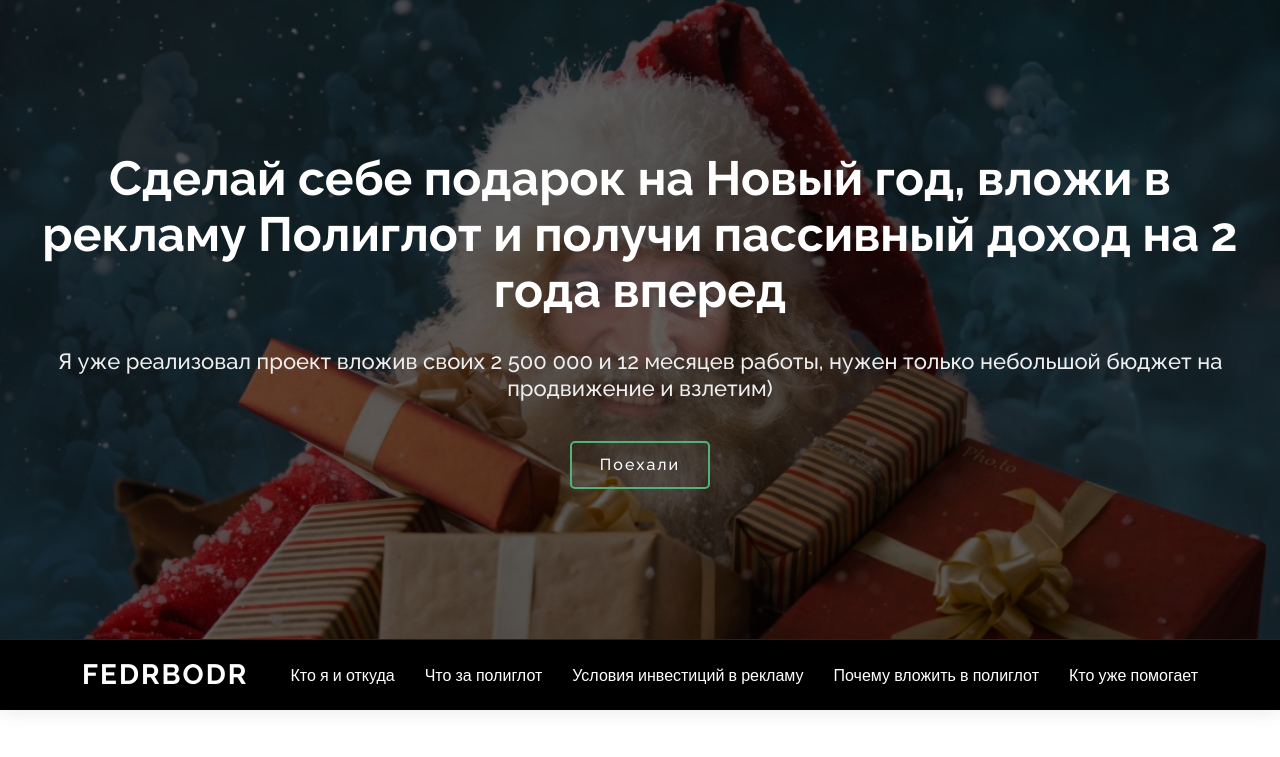
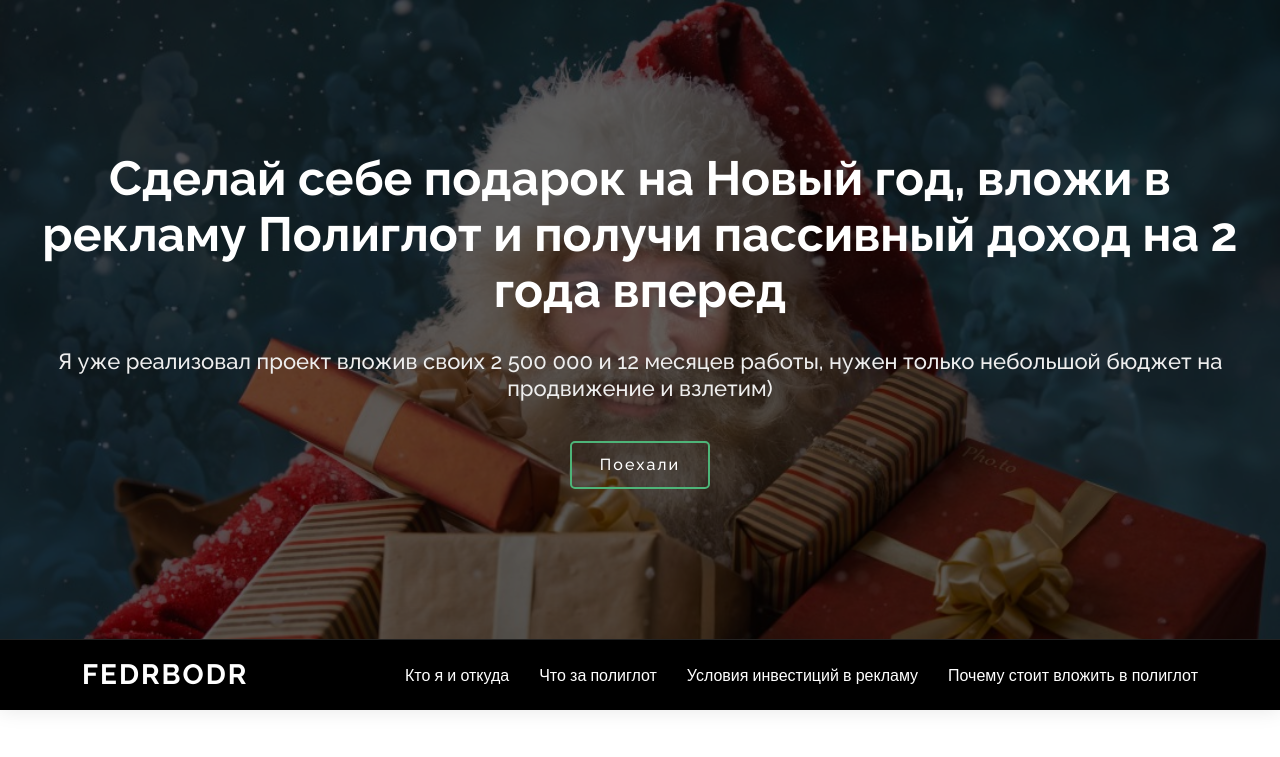
Before and after one commit to FedrBodr/fedrbodr.github.io, a plain HTML site: page index.html in a window 1280 px wide. Shown: the top 757 px of the page. Drawn offline with nearby package versions, Linux system fonts and the light colour scheme.

Commit message:
crowdfunding lending finish

```diff
--- a/index.html
+++ b/index.html
@@ -63,8 +63,7 @@
                     <li><a class="nav-link scrollto" href="#about">Кто я и откуда</a></li>
                     <li><a class="nav-link scrollto" href="#features">Что за полиглот</a></li>
                     <li><a class="nav-link scrollto " href="#pricing">Условия инвестиций в рекламу</a></li>
-                    <li><a class="nav-link scrollto" href="#portfolio">Почему вложить в полиглот</a></li>
-                    <li><a class="nav-link scrollto" href="#team">Кто уже помогает</a></li>
+                    <li><a class="nav-link scrollto" href="#portfolio">Почему стоит вложить в полиглот</a></li>
                 </ul>
                 <i class="bi bi-list mobile-nav-toggle"></i>
             </nav><!-- .navbar -->
```
